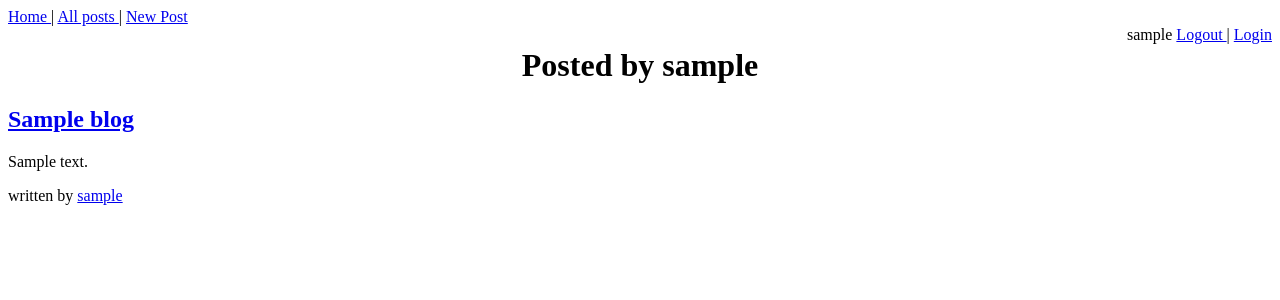
After one commit to oksanayatskiv/blogz, a Flask app: template templates/userposts.html in a window 1280 px wide. The commit adds this page. Shown: the top 300 px of the page. Run offline with Flask 2, Linux system fonts and the light colour scheme; the visitor is signed in with stand-in values (Sample User, id 1); tables that the repository leaves empty hold one stand-in row (values such as "Sample post"); the template is opened without the code that fills it: values that come from a table or form of the project are taken from there, most other values are stand-ins (such as "Sample title", 1, 10 or a date in 2020); data that the repository does not hold is empty.

Commit message:
Blogz in proces

```diff
--- a/main.py
+++ b/main.py
@@ -1,4 +1,4 @@
-from flask import Flask, request, redirect, render_template,session
+from flask import Flask, request, redirect,render_template,session
 from flask_sqlalchemy import SQLAlchemy
 import os
 
@@ -14,25 +14,27 @@ app.secret_key = 'booboo'
 class Blog(db.Model):
 
  # specify the data  that go into columns
-    id = db.Column(db.Integer, primary_key=True)     #  primary ID
-    title = db.Column(db.Text)  # blog title
-    body = db.Column(db.Text)   # blog post text
-    owner_id = db.Column(db.Integer, db.ForeignKey('user.id'))
+        id = db.Column(db.Integer, primary_key=True)     #  primary ID
+        title = db.Column(db.Text)  # blog title
+        body = db.Column(db.Text)   # blog post text
+        owner_id = db.Column(db.Integer, db.ForeignKey('user.id'))
 
-    def __init__(self, title, body, owner):
-        self.title = title
-        self.body = body
-        self.owner = owner
+        def __init__(self, title, body, owner):
+                self.title = title
+                self.body = body
+                self.owner = owner
 
 class User(db.Model):
-    id = db.Column(db.Integer, primary_key=True)
-    username = db.Column(db.String(120), unique=True)
-    password = db.Column(db.String(120))
-    blogs = db.relationship('Blog', backref='owner')
+        id = db.Column(db.Integer, primary_key=True)
+        username = db.Column(db.String(120), unique=True)
+        password = db.Column(db.String(120))
+        blogs = db.relationship('Blog', backref='owner')
 
-    def __init__(self, username, password):
-        self.username = username
-        self.password = password
+        def __init__(self, username, password):
+                self.username = username
+                self.password = password
+
+
 
 """
 # All BLOG Post
@@ -48,6 +50,11 @@ def require_login():
         allowed_routes = ['login', 'signup','index','blog']
         if request.endpoint not in allowed_routes  and 'username' not in session:
                 return redirect('/login')
+#redirectt to home
+@app.route("/")
+def index():
+        all_users = User.query.all()
+        return render_template('index.html', all_users=all_users)
 
 #specify all request
 @app.route("/login", methods=['GET', 'POST'])
@@ -62,7 +69,7 @@ def login():
                 existing_user = User.query.filter_by(username=username).first()
                 #if query not return user it will be equal NONE
                 if existing_user:
-                        if password ==  "" :
+                        if password == "" :
                                 password_error ="Don't leave empty space."
                         elif existing_user.password != password:
                                 password_error = "Invalid password"
@@ -76,6 +83,7 @@ def login():
 
                 else:
                         username_error="Invalid username. Try again or register"
+                        return render_template('login.html', username=username, username_error=username_error )
 
         #not login return back to form
         return render_template('login.html', username_error=username_error,password_error=password_error)
@@ -87,77 +95,95 @@ def login():
 
 @app.route("/signup", methods=['GET', 'POST'])
 def signup():
-        name_error = ''
-        password_error= ''
-        verify_error=''
-
-        if request.method == 'POST':
+        if request.method == 'GET':
+                return render_template("signup.html")
+        else:
                 username = request.form['username']
                 password = request.form['password']
                 verify = request.form['verify']
+                name_error = ''
+                password_error= ''
+                verify_error=''
                 #validation user name
-                #no user name was entered
-                if username == "":
-                        name_error = "Please enter your name"
-                #length user name less than 3
-                if len(username) < 3:
+                #no user name was entered or length user name less than 3
+                existing_user = User.query.filter_by(username=username).all()
+
+                if username == "" or len(username) < 3:
                         name_error = "Enter user name. It should be at least 3 chararcters"
                 #validaion password
-                #no password was entered
-                if password == "" or verify== "":
-                        password_error = "Password cannot be blank"
-                        verify_error= "Password cannot be blank"
-                #length of password less than 3
-                elif len(password)< 3:
-                        password_error = " Password too short. It should be at least 3 chararcters"
-                #if passwords don't mathch
-                else:
-                        if password != verify:
-                                verify_error = "Passwords must match"
+                #no password was entered or length of password less than 3
+                if password == "" or len(password)< 3:
+                        password_error = "Password cannot be blank. It should be at least 3 chararcters"
 
-                existing_user = User.query.filter_by(username=username).first()
+                if password != verify:
+                        password_error ="Passwords must match"
+                        verify_error = "Passwords must match"
+
                 if existing_user:
                         name_error = "There is already somebody with that username"
 
-                if name_error == "" and password_error== "" and verify_error== "":
+                if not name_error and not password_error and not verify_error:
                 #create new user
                         new_user = User(username, password)
                 #add it in db
                         db.session.add(new_user)
                         db.session.commit()
-                #add new_ser to session
-                        session['user'] = new_user.username
+                #add new_user to session(user login)
+
+                        session['username'] = username
                         return redirect("/newpost")
+                else:
+                        return render_template("signup.html",username=username, name_error= name_error, password_error= password_error,verify_error= verify_error)
 
-        return render_template("signup.html", title= "Register for this Blog",
-        name_error= name_error, password_error= password_error,
-        verify_error= verify_error)
 
-#redirectt to home
-@app.route("/")
-def index():
-        all_users= User.query_all()
-        return redirect('index.html', users= all_users)
 
 @app.route("/logout")
 def logout():
     del session['username']
     return redirect("/blog")
-
+"""
 #display Each Blog Post
 @app.route('/blog')
 def blog():
-    blog_id = request.args.get('id')
-    if blog_id:
-        blog = Blog.query.get(blog_id)
-        return render_template('individual_blogs.html',blog=blog)
-    else:
+        blog_id = request.args.get('id')
+        user_name_id = request.args.get('owner_id')
+
+        if blog_id:
+        #get request with query parameters return
+                blog = Blog.query.get(blog_id)
+                return render_template('individual_blogs.html',blog=blog)
+        else:
+                if user_name_id:
+                        ind_user_blog_posts = Blog.query.filter_by(owner_id=user_name_id)
+                        return render_template('userposts.html', posts=ind_user_blog_posts)
+                else:
         #get all blogs from db
-        posted_blogs = Blog.query.all()
+                        posted_blogs = Blog.query.all()
         # first of the pair matches to {{}} in for loop in the .html template, second of the pair matches to variable declared above
-        return render_template('main_form.html', blogs=posted_blogs, title='Build-a-blog')
+                        return render_template('main_form.html', blogs=posted_blogs, title='Build-a-blog')
+"""
 
+@app.route('/blog', methods = ['GET'])
+def blog():
+        # all blogs from db
+        all_blogs = Blog.query.all()
+        #looking by the primary key
+        blog_id = request.args.get('id')
+        blog = Blog.query.filter_by(id=blog_id).first()
+        user_name = request.args.get('user')
+        user=User.query.filter_by(username=user_name).first()
+        user_blogs = Blog.query.filter_by(owner=user).all()
 
+# if we didn't select user
+        if not blog_id and not user_name:
+                return render_template('main_form.html', blogs=all_blogs)
+
+# if we select blog
+        elif blog_id:
+                return render_template('individual_blogs.html', blog = blog, user=user, user_blogs=user_blogs )
+#if we select user
+        elif user_name:
+                return render_template('userposts.html', blog=blog, user=user, user_blogs= user_blogs )
 
 @app.route('/newpost', methods = ['GET','POST'] )
 def add_blog():
--- a/templates/base.html
+++ b/templates/base.html
@@ -13,17 +13,24 @@
     </head>
 <body>
     <header>
+
         <nav>
                 <a href = '/'> Home  </a> |
                 <a href= '/blog'> All posts </a> |
-
-                <a href= '/login'> Login </a> |
-                <a href= '/logout'> Logout </a>
+                <a href='/newpost'>New Post</a>
+        </nav>
+        <nav style='float: right'>
+            {% if session['username'] %}
+                {{ session ['username'] }}
+            {% else %}
+            {% endif %}
+                <a href= '/logout'> Logout </a>|
+                <a href= '/login'> Login </a>
         </nav>
     </header>
 
-    {% block content %}
-    {% endblock %}
 
 </body>
 </html>
+{% block content %}
+        {% endblock %}
--- a/templates/login.html
+++ b/templates/login.html
@@ -8,7 +8,7 @@
     <table>
         <tr>
             <td>
-                <label><input name="username" type="text" value="{{ username }}"> Username: </label>
+                <label>Username:<input name="username" type="text" value="{{ username }}">  </label>
             </td>
             <td>
 
@@ -17,7 +17,7 @@
         </tr>
         <tr>
             <td>
-                <label><input name="password" type="password">Password: </label>
+                <label>Password:<input name="password" type="password"> </label>
             </td>
             <td>
 
@@ -27,6 +27,6 @@
     </table>
     <input type="submit" value="Login">
 </form>
-<p>Try to log in if you're not or register here: <a href= '/signup'>registered</a>. </p>
+<p>Try to log in if you're not or register here: <a href= '/signup'>signup</a>. </p>
 
 {% endblock %}
--- /dev/null
+++ b/templates/userposts.html
@@ -0,0 +1,12 @@
+{% extends "base.html" %}
+{% block content %}
+    <h1>Posted by {{user.username}}</h1>
+
+    {% for blog in user_blogs %}
+    <h2><a href='/blog?id={{blog.id}}'>{{blog.title}}</a></h2>
+    <p>{{blog.body}}</p>
+    <p>written by <a href='/blog?user={{user.username}}'>{{blog.owner.username}}</a></p>
+    {% endfor %}
+
+
+{% endblock %}
```
Also changed, not shown: templates/index.html (+4 -3 lines), templates/individual_blogs.html (+6 -4 lines), templates/main_form.html (+4 -3 lines), templates/signup.html (+6 -6 lines), templates/singleUser.html (deleted).
